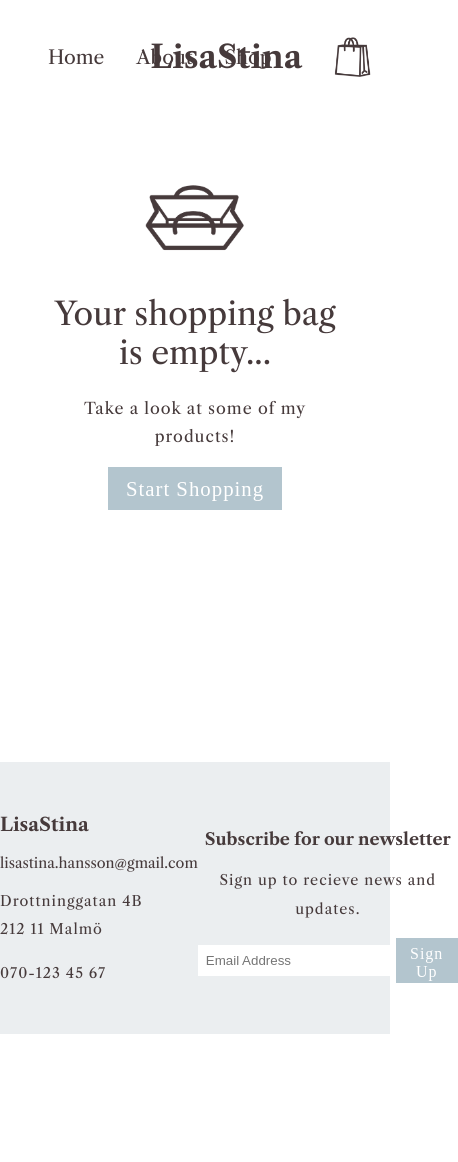
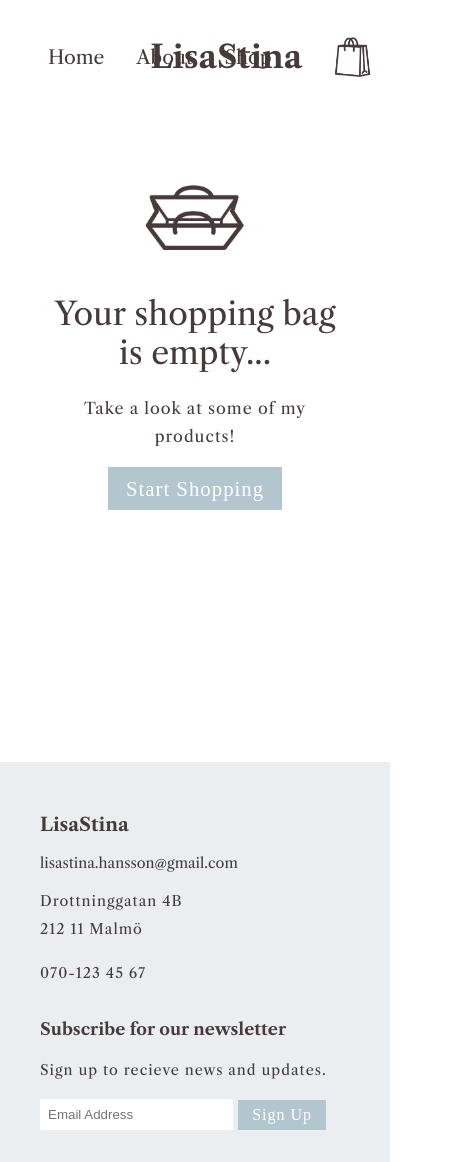
Before and after one commit to lisastina/webshop, a React (Create React App) app in the folder webshop/: page /checkout in a window 390 px wide. Shown: the whole page, 458 px wide, since content can reach past the window. Before the commit the page ends 1034 px from the top, so only its background shows below. Built offline with nearby package versions, Linux system fonts and the light colour scheme; a web font is replaced by a local one.

Commit message:
Footer responsive

```diff
--- a/webshop/src/App.js
+++ b/webshop/src/App.js
@@ -20,7 +20,6 @@ function App() {
           <CartContext>
             <Navbar />
             <div className="site-container">
-
               <Route exact path="/" component={Home} />
               <div className="pages-container">
                 <Route exact path="/about" component={About} />
--- a/webshop/src/css/Footer.module.css
+++ b/webshop/src/css/Footer.module.css
@@ -8,6 +8,7 @@
 .footerContainer {
     max-width: 1000px;
     margin: auto;
+    padding: 0 2.5rem;
     display: flex;
     justify-content: space-between;
     align-items: center;
@@ -34,3 +35,16 @@
     border: none;
     margin-right: .3rem;
 }
+@media screen and (max-width: 600px){
+    .footerContainer {
+        display: block;
+    }
+    .footer .form {
+        margin-top: 2rem;
+        text-align: left;
+    }
+    .footer form {
+        justify-content: left;
+    }
+
+}
```
